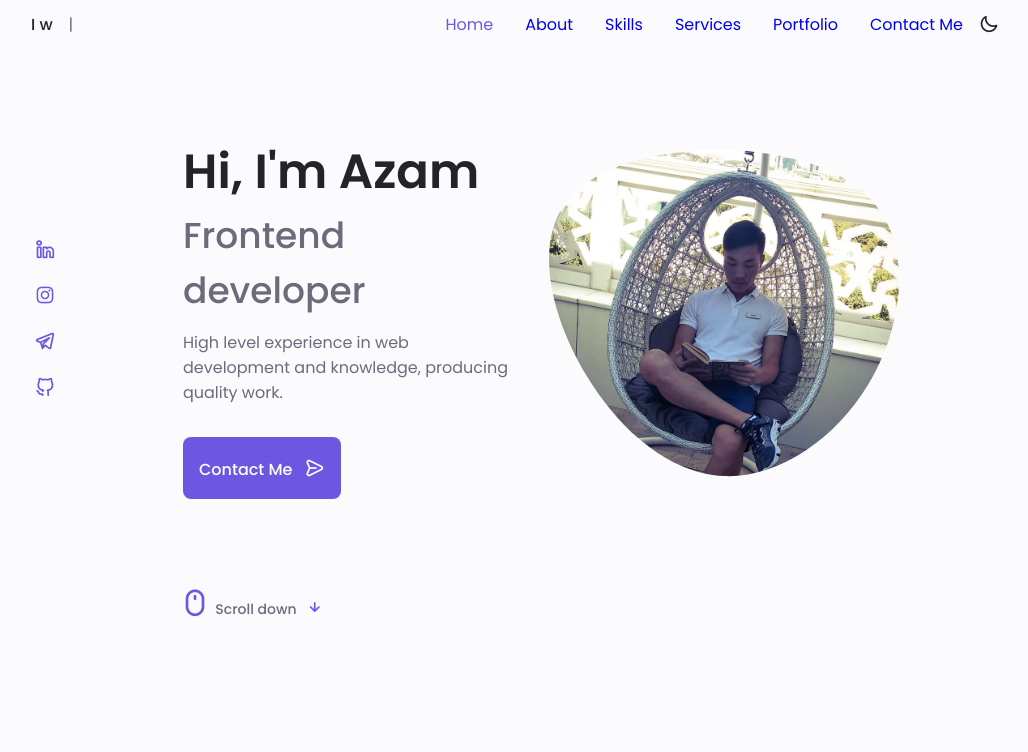
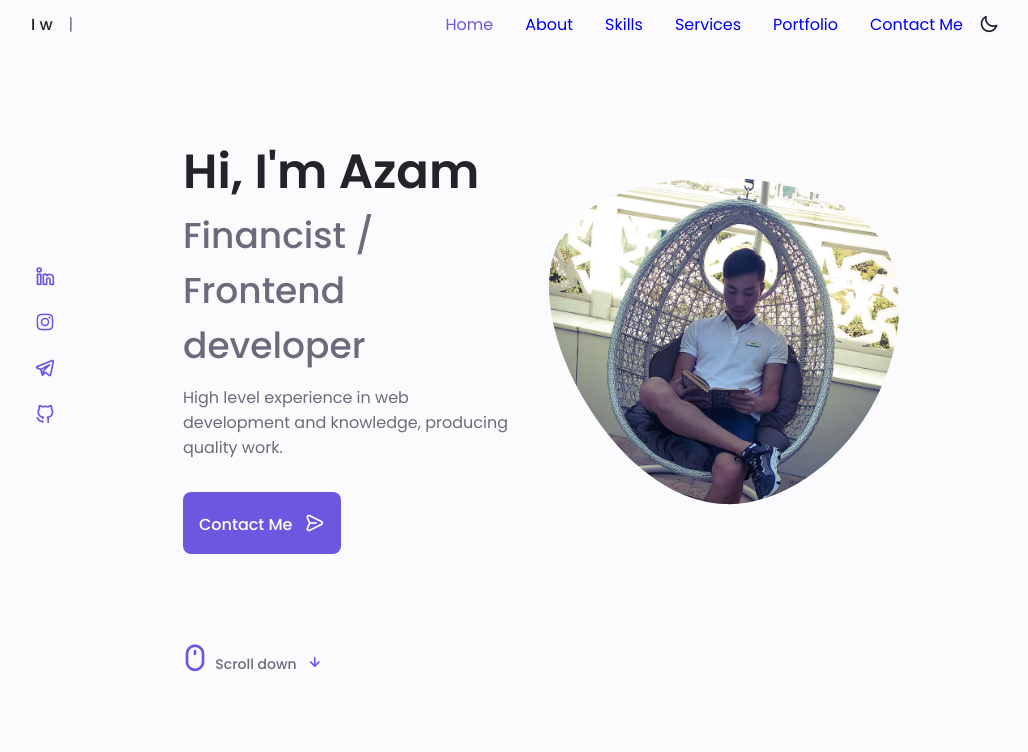
Before and after one commit to AvraamSzaro/azam-portfolio-website, a plain HTML site: page index.html in a window 1280 px wide. Shown: the top 752 px of the page, without its empty margins (125-1153 px from the left). Drawn offline with nearby package versions, Linux system fonts and the light colour scheme.

Commit message:
Update index.html

```diff
--- a/index.html
+++ b/index.html
@@ -135,7 +135,7 @@
 
             <div class="home_data">
               <h1 class="home_title">Hi, I'm Azam</h1>
-              <h3 class="home_subtitle">Frontend developer</h3>
+              <h3 class="home_subtitle">Financist / Frontend developer</h3>
               <p class="home_description">
                 High level experience in web development and knowledge, producing
                 quality work.
```
